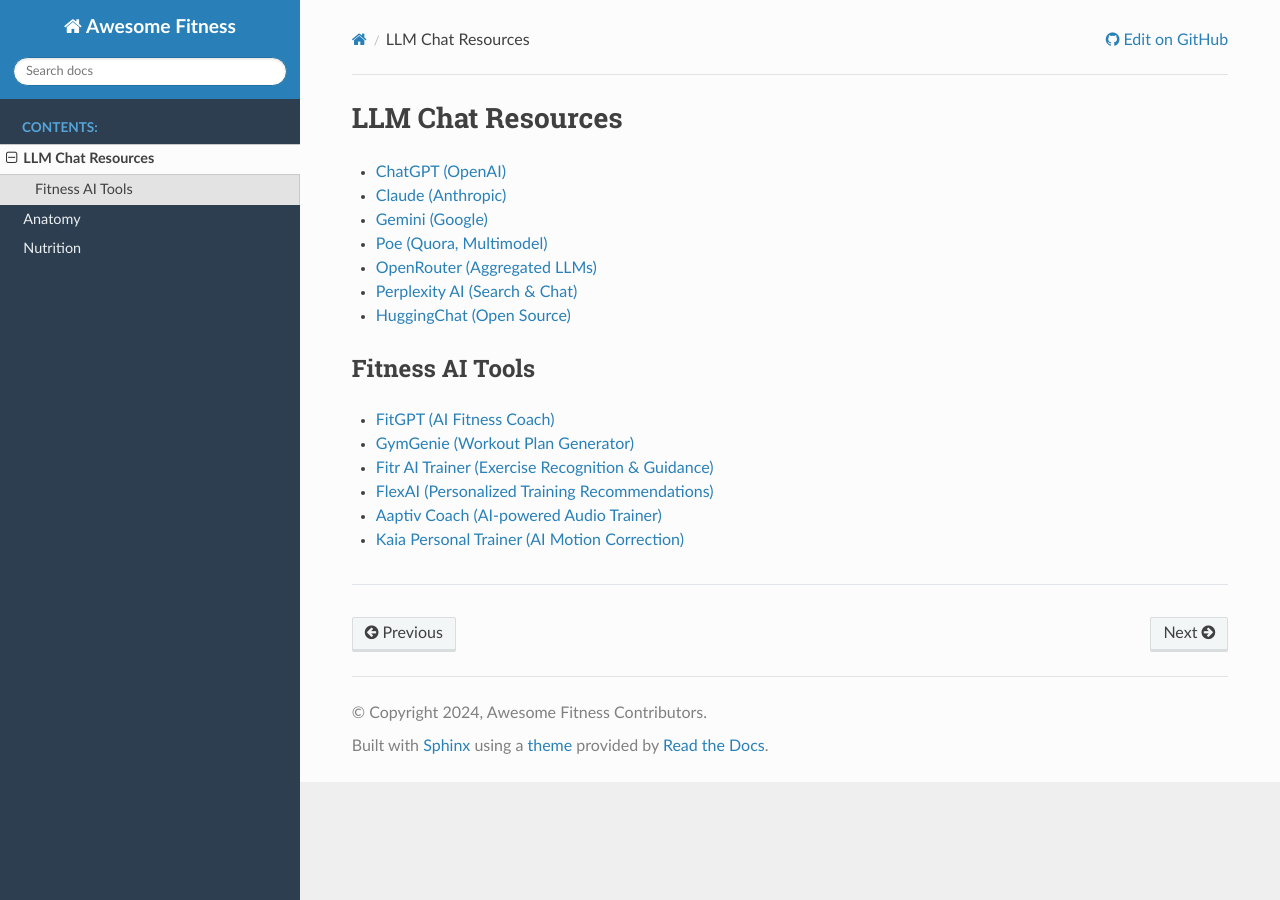
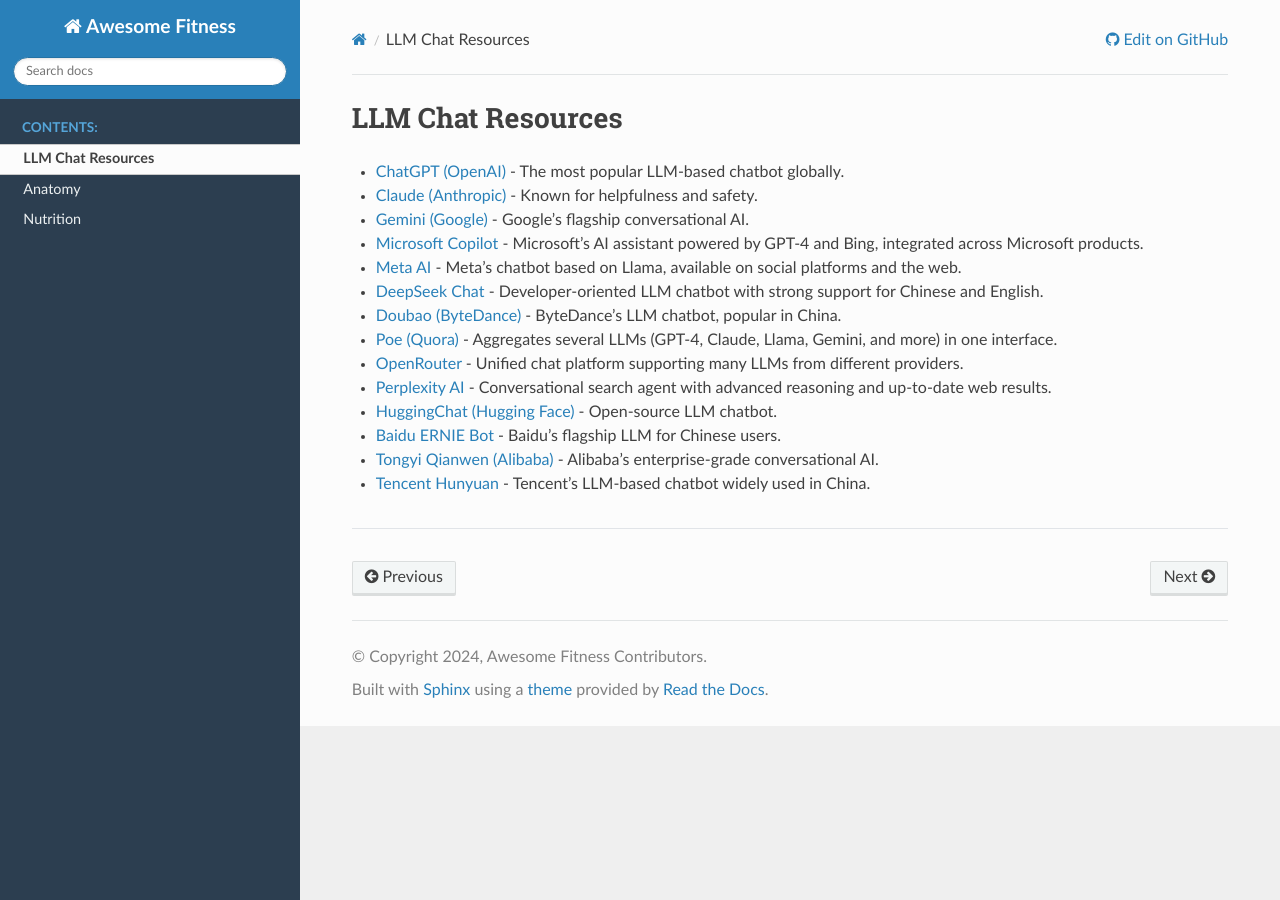
Before and after one commit to edyou25/awesome-fitness, a Sphinx documentation site: the page built from docs/ai.rst, in a window 1280 px wide. Built offline with Sphinx 7.4.7 and the Read the Docs theme 3.1.0, drawn with Linux system fonts in a browser that asks for light colours.

Commit message:
Update documentation: docs/ai.rst

```diff
--- a/docs/ai.rst
+++ b/docs/ai.rst
@@ -1,20 +1,17 @@
 LLM Chat Resources
 ==================
 
-- `ChatGPT (OpenAI) <https://chat.openai.com/>`_
-- `Claude (Anthropic) <https://claude.ai/>`_
-- `Gemini (Google) <https://gemini.google.com/>`_
-- `Poe (Quora, Multimodel) <https://poe.com/>`_
-- `OpenRouter (Aggregated LLMs) <https://openrouter.ai/chat>`_
-- `Perplexity AI (Search & Chat) <https://www.perplexity.ai/>`_
-- `HuggingChat (Open Source) <https://huggingface.co/chat/>`_
-
-Fitness AI Tools
----------------------------
-
-- `FitGPT (AI Fitness Coach) <https://fitgpt.co/>`_
-- `GymGenie (Workout Plan Generator) <https://gymgenie.app/>`_
-- `Fitr AI Trainer (Exercise Recognition & Guidance) <https://fitr.training/aitrainer>`_
-- `FlexAI (Personalized Training Recommendations) <https://flexai.co/>`_
-- `Aaptiv Coach (AI-powered Audio Trainer) <https://aaptiv.com/coach>`_
-- `Kaia Personal Trainer (AI Motion Correction) <https://www.kaiahealth.com/>`_
+- `ChatGPT (OpenAI) <https://chat.openai.com/>`_ - The most popular LLM-based chatbot globally.
+- `Claude (Anthropic) <https://claude.ai/>`_ - Known for helpfulness and safety.
+- `Gemini (Google) <https://gemini.google.com/>`_ - Google's flagship conversational AI.
+- `Microsoft Copilot <https://copilot.microsoft.com/>`_ - Microsoft’s AI assistant powered by GPT-4 and Bing, integrated across Microsoft products.
+- `Meta AI <https://www.meta.ai/>`_ - Meta’s chatbot based on Llama, available on social platforms and the web.
+- `DeepSeek Chat <https://chat.deepseek.com/>`_ - Developer-oriented LLM chatbot with strong support for Chinese and English.
+- `Doubao (ByteDance) <https://chat.doubao.com/>`_ - ByteDance’s LLM chatbot, popular in China.
+- `Poe (Quora) <https://poe.com/>`_ - Aggregates several LLMs (GPT-4, Claude, Llama, Gemini, and more) in one interface.
+- `OpenRouter <https://openrouter.ai/chat>`_ - Unified chat platform supporting many LLMs from different providers.
+- `Perplexity AI <https://www.perplexity.ai/>`_ - Conversational search agent with advanced reasoning and up-to-date web results.
+- `HuggingChat (Hugging Face) <https://huggingface.co/chat/>`_ - Open-source LLM chatbot.
+- `Baidu ERNIE Bot <https://yiyan.baidu.com/>`_ - Baidu’s flagship LLM for Chinese users.
+- `Tongyi Qianwen (Alibaba) <https://tongyi.aliyun.com/qianwen/>`_ - Alibaba’s enterprise-grade conversational AI.
+- `Tencent Hunyuan <https://hunyuan.tencent.com/bot/chat>`_ - Tencent’s LLM-based chatbot widely used in China.
```
